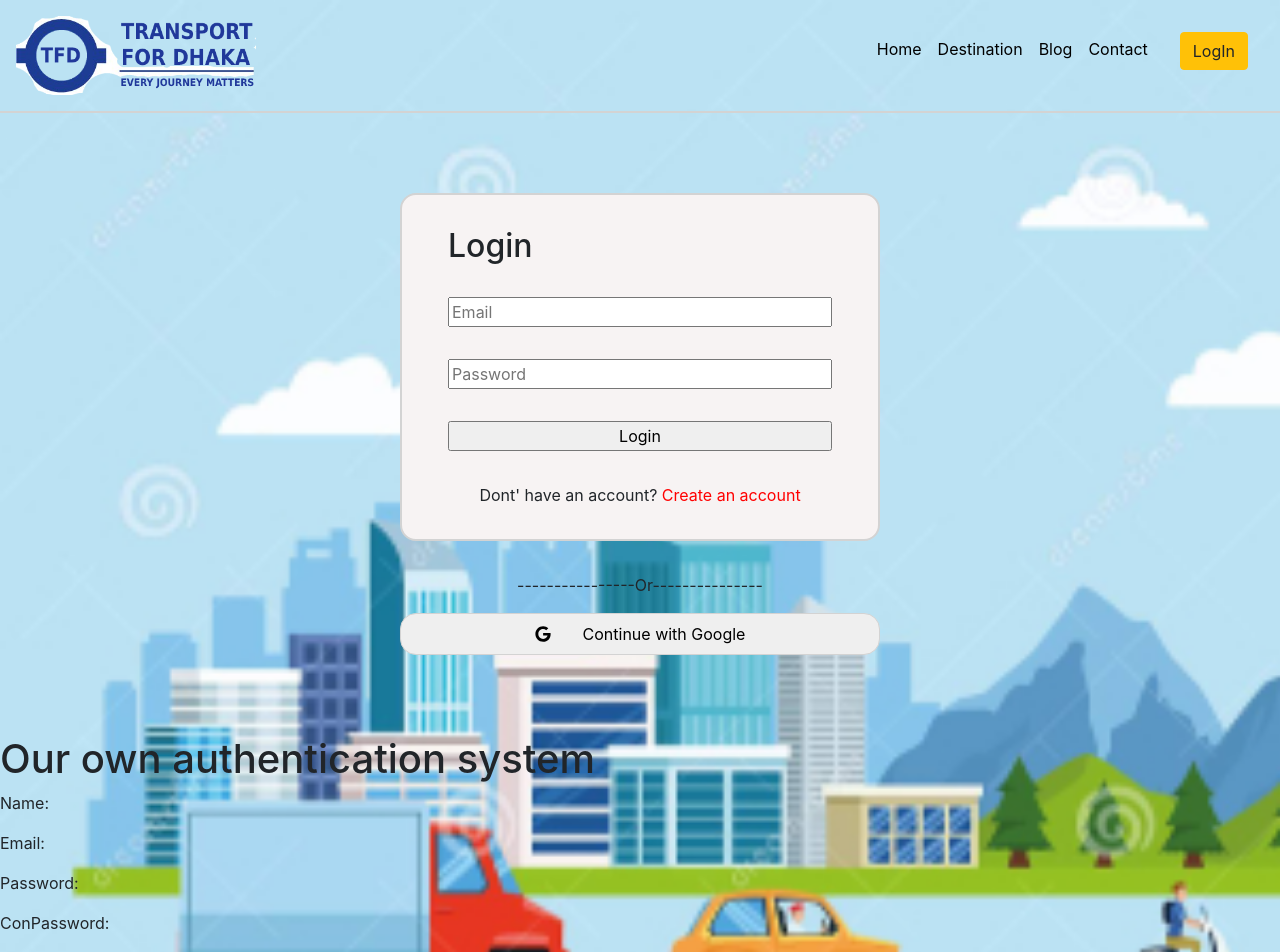
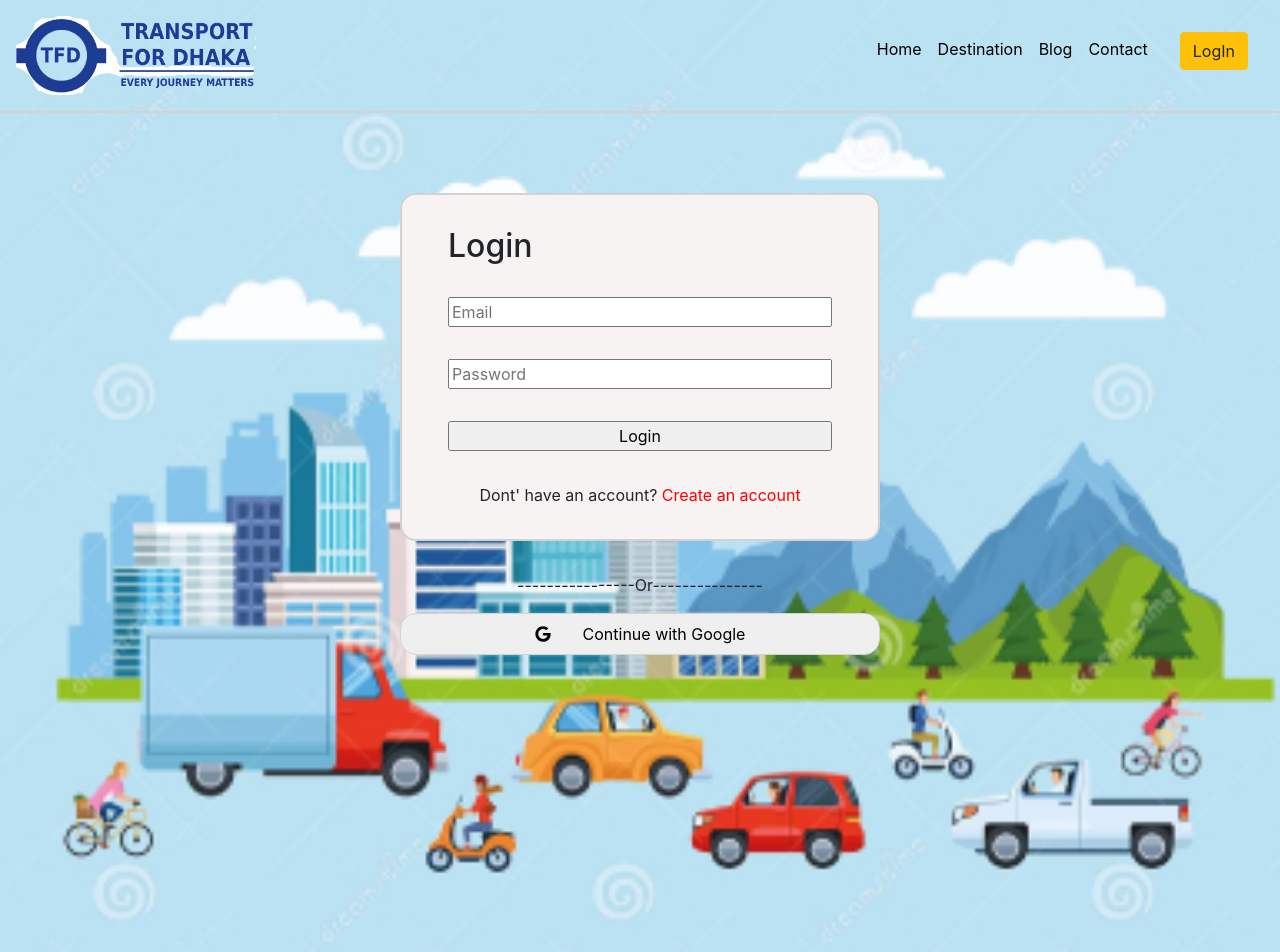
Before and after one commit to mkmahfuz/react-authentication-tfd, a React (Create React App) app: page /login3 in a window 1280 px wide. Shown: the top 952 px of the page. Built offline with nearby package versions, Linux system fonts and the light colour scheme.

Commit message:
firebase deploy phase-1 done

```diff
--- a/src/components/Googlemap/Googlemap.js
+++ b/src/components/Googlemap/Googlemap.js
@@ -10,12 +10,12 @@ const Googlemap = () => {
 
             <GoogleMapReact
                 bootstrapURLKeys={{ key: 'AIzaSyAsRRIM_Jw-tU0-i83WrCI5VtEVVhCqZfo'}}
-                defaultCenter={{ lat: 47.444, lng: -122.176}}
+                defaultCenter={{ lat: 23.8103, lng: 90.4125}}
                 defaultZoom={8}
             >
                 <AnyReactComponent
-                    lat={59.955413}
-                    lng={30.337844}
+                    lat={23.8103}
+                    lng={90.4125}
                     text="My Marker"
                 />
             </GoogleMapReact>
--- a/src/components/Login/Login3.js
+++ b/src/components/Login/Login3.js
@@ -270,26 +270,16 @@ const Login3 = () => {
 
             }
 
-            <div>
-                <h1>Our own authentication system</h1>
-
-                <div>
-                    <p>Name:{user.name}</p>
-                    <p>Email:{user.email}</p>
-                    <p>Password:{user.password}</p>
-                    <p>ConPassword:{user.confirmpassword}</p>
-                </div>
 
 
+            <div>
+                <p style={{ color: 'red' }}>{user.error}</p>
+                {
+                    user.success && <p style={{ color: 'green' }}> User {newUser ? 'created' : 'Logged In'} successfully</p>
+                }
+            </div>
 
-                <div>
-                    <p style={{ color: 'red' }}>{user.error}</p>
-                    {
-                        user.success && <p style={{ color: 'green' }}> User {newUser ? 'created' : 'Logged In'} successfully</p>
-                    }
-                </div>
 
-            </div>
 
         </div>
     );
```
Also changed, not shown: 1 other file (tests, documents, lock files or other folders).
